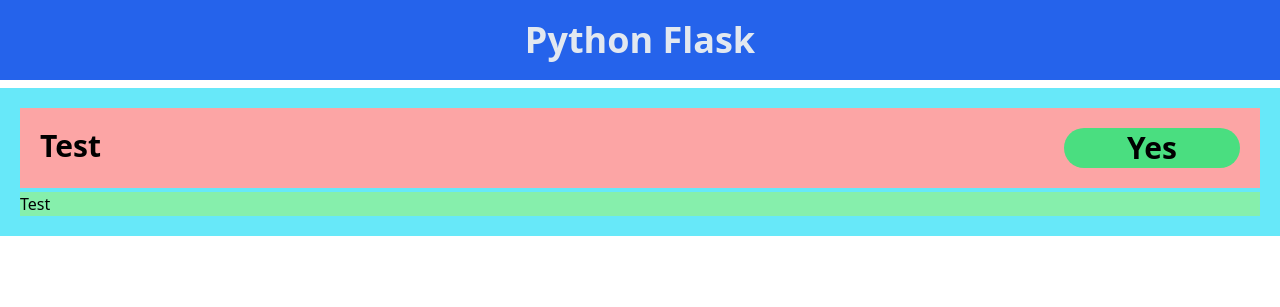
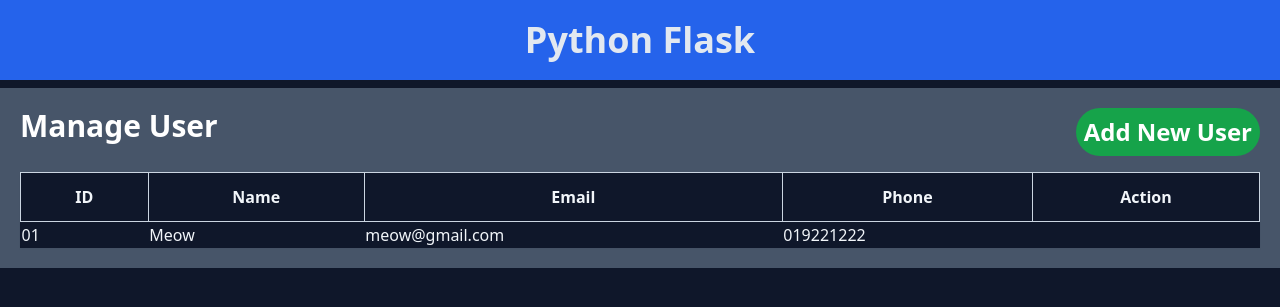
Before and after one commit to fatalnyl/flask-crud, a Flask app: page / in a window 1280 px wide. Shown: the top 307 px of the page. Run offline with Flask 2, Linux system fonts and the light colour scheme.

Commit message:
new design

```diff
--- a/static/dist/css/output.css
+++ b/static/dist/css/output.css
@@ -594,8 +594,13 @@
   float: right;
 }
 
-.m-5 {
-  margin: 1.25rem;
+.float-left {
+  float: left;
+}
+
+.mx-auto {
+  margin-left: auto;
+  margin-right: auto;
 }
 
 .mb-2 {
@@ -610,36 +615,20 @@
   display: flex;
 }
 
+.table {
+  display: table;
+}
+
 .h-full {
   height: 100%;
 }
 
-.h-32 {
-  height: 8rem;
+.w-9\/12 {
+  width: 75%;
 }
 
-.h-16 {
-  height: 4rem;
-}
-
-.h-10 {
-  height: 2.5rem;
-}
-
-.w-full {
-  width: 100%;
-}
-
-.w-5 {
-  width: 1.25rem;
-}
-
-.w-10 {
-  width: 2.5rem;
-}
-
-.w-44 {
-  width: 11rem;
+.table-fixed {
+  table-layout: fixed;
 }
 
 .flex-row {
@@ -654,10 +643,6 @@
   justify-content: space-between;
 }
 
-.gap-3 {
-  gap: 0.75rem;
-}
-
 .gap-1 {
   gap: 0.25rem;
 }
@@ -666,8 +651,17 @@
   border-radius: 9999px;
 }
 
-.rounded-lg {
-  border-radius: 0.5rem;
+.border {
+  border-width: 1px;
+}
+
+.border-b {
+  border-bottom-width: 1px;
+}
+
+.border-slate-300 {
+  --tw-border-opacity: 1;
+  border-color: rgb(203 213 225 / var(--tw-border-opacity));
 }
 
 .bg-blue-600 {
@@ -680,14 +674,9 @@
   background-color: rgb(103 232 249 / var(--tw-bg-opacity));
 }
 
-.bg-green-300 {
+.bg-red-300 {
   --tw-bg-opacity: 1;
-  background-color: rgb(134 239 172 / var(--tw-bg-opacity));
-}
-
-.bg-red-400 {
-  --tw-bg-opacity: 1;
-  background-color: rgb(248 113 113 / var(--tw-bg-opacity));
+  background-color: rgb(252 165 165 / var(--tw-bg-opacity));
 }
 
 .bg-green-400 {
@@ -695,9 +684,24 @@
   background-color: rgb(74 222 128 / var(--tw-bg-opacity));
 }
 
-.bg-red-300 {
+.bg-gray-800 {
   --tw-bg-opacity: 1;
-  background-color: rgb(252 165 165 / var(--tw-bg-opacity));
+  background-color: rgb(31 41 55 / var(--tw-bg-opacity));
+}
+
+.bg-slate-900 {
+  --tw-bg-opacity: 1;
+  background-color: rgb(15 23 42 / var(--tw-bg-opacity));
+}
+
+.bg-slate-600 {
+  --tw-bg-opacity: 1;
+  background-color: rgb(71 85 105 / var(--tw-bg-opacity));
+}
+
+.bg-green-600 {
+  --tw-bg-opacity: 1;
+  background-color: rgb(22 163 74 / var(--tw-bg-opacity));
 }
 
 .p-5 {
@@ -708,11 +712,77 @@
   padding: 0.5rem;
 }
 
+.p-4 {
+  padding: 1rem;
+}
+
+.p-3 {
+  padding: 0.75rem;
+}
+
+.pl-8 {
+  padding-left: 2rem;
+}
+
+.pt-0 {
+  padding-top: 0px;
+}
+
+.pb-3 {
+  padding-bottom: 0.75rem;
+}
+
+.text-left {
+  text-align: left;
+}
+
 .text-center {
   text-align: center;
+}
+
+.font-medium {
+  font-weight: 500;
 }
 
 .text-slate-200 {
   --tw-text-opacity: 1;
   color: rgb(226 232 240 / var(--tw-text-opacity));
 }
+
+.text-white {
+  --tw-text-opacity: 1;
+  color: rgb(255 255 255 / var(--tw-text-opacity));
+}
+
+.text-slate-400 {
+  --tw-text-opacity: 1;
+  color: rgb(148 163 184 / var(--tw-text-opacity));
+}
+
+.text-slate-100 {
+  --tw-text-opacity: 1;
+  color: rgb(241 245 249 / var(--tw-text-opacity));
+}
+
+.shadow-sm {
+  --tw-shadow: 0 1px 2px 0 rgb(0 0 0 / 0.05);
+  --tw-shadow-colored: 0 1px 2px 0 var(--tw-shadow-color);
+  box-shadow: var(--tw-ring-offset-shadow, 0 0 #0000), var(--tw-ring-shadow, 0 0 #0000), var(--tw-shadow);
+}
+
+.hover\:bg-green-400:hover {
+  --tw-bg-opacity: 1;
+  background-color: rgb(74 222 128 / var(--tw-bg-opacity));
+}
+
+@media (prefers-color-scheme: dark) {
+  .dark\:border-slate-600 {
+    --tw-border-opacity: 1;
+    border-color: rgb(71 85 105 / var(--tw-border-opacity));
+  }
+
+  .dark\:text-slate-200 {
+    --tw-text-opacity: 1;
+    color: rgb(226 232 240 / var(--tw-text-opacity));
+  }
+}
--- a/templates/base.html
+++ b/templates/base.html
@@ -7,7 +7,7 @@
     <title>{% block title %} {% endblock %}</title>
     <link rel="stylesheet" href="{{url_for('static',filename='dist/css/output.css')}}" />
   </head>
-  <body>
+  <body class="bg-slate-900">
     {% block body %} {% endblock %}
   </body>
 </html>
--- a/templates/index.html
+++ b/templates/index.html
@@ -5,19 +5,38 @@
 
 {% block body %}
 
-<div class="bg-cyan-300 p-5 flex flex-col gap-1">
-        <div class="flex flex-row justify-between p-5 bg-red-300">
-            <div class="">
-                <h2>Test</h2>
+<div class="container mx-auto">
+  <div class="bg-slate-600 p-5 flex flex-col gap-1">
+          <div class="flex flex-row justify-between pb-3">
+              <div class="float-left">
+                  <h2 class="text-white">Manage User</h2>
               </div>
               <div class="float-right">
-                <button class="rounded-full w-44 h-10  bg-green-400">
-                    <h2>Yes</h2>
+                  <button class="rounded-full p-2 bg-green-600 hover:bg-green-400">
+                      <h3 class="text-white">Add New User</h3>
                   </button>
               </div>
           </div>
-        <div class="flex flex-row bg-green-300">
-            Test
+        <table class="table-fixed shadow-sm bg-slate-900 text-slate-100">
+          <tr>
+            <th class="p-3 border border-slate-300">ID</th>
+            <th class=" p-3 border border-slate-300">Name</th>
+            <th class=" p-3 border border-slate-300">Email</th>
+            <th class=" p-3 border border-slate-300">Phone</th>
+            <th class=" p-3 border border-slate-300">Action</th>
+          </tr>
+
+          <tr>
+            <td>01</td>
+            <td>Meow</td>
+            <td>meow@gmail.com</td>
+            <td>019221222</td>
+            <td>
+              <a href=""></a>
+            </td>
+          </tr>
+        </table>
   </div>
+
 </div>
 {% endblock %}
```
Lines whose indentation alone changed are shown as unchanged.
